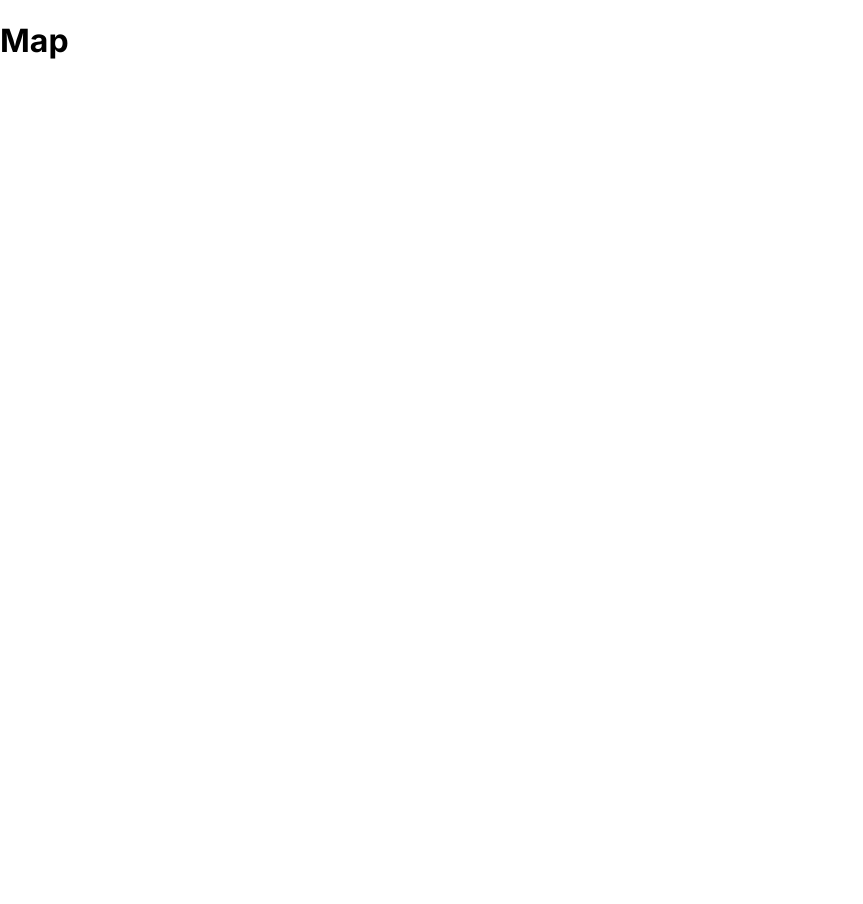
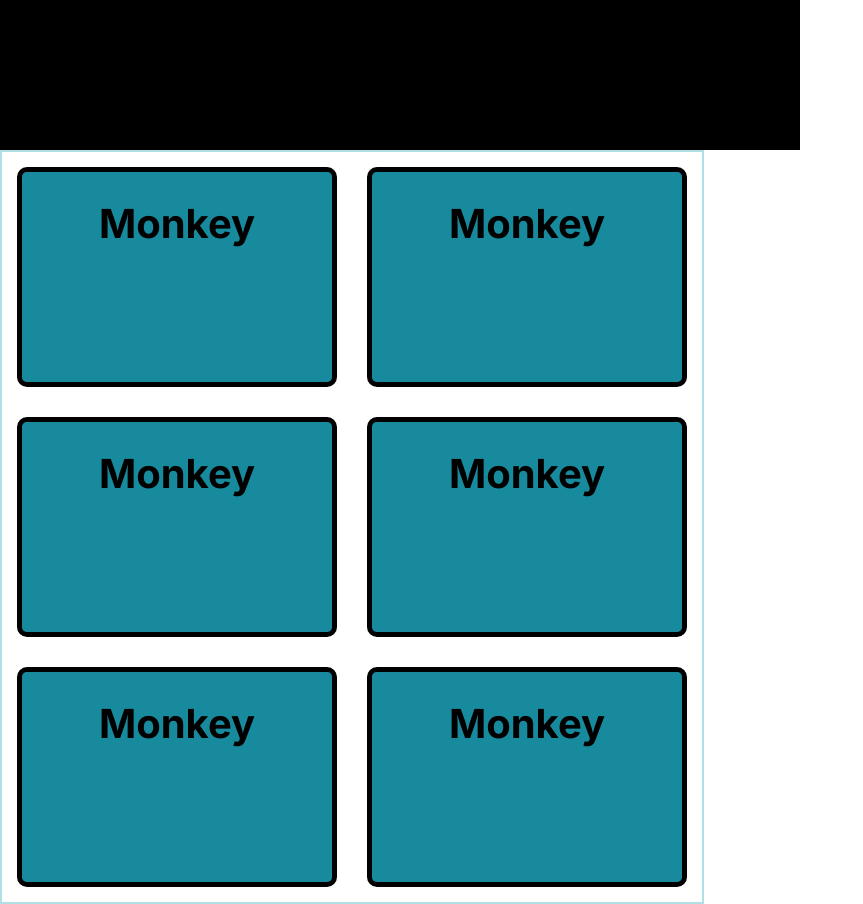
Before and after one commit to CharelSuarez/utsc-community, a Next.js app in the folder frontend/: page /map in a window 1280 px wide. Shown: the whole page, without its empty margins (0-863 px from the left). Before the commit the page ends 800 px from the top, so only its background shows below. Built offline with nearby package versions, Linux system fonts and the light colour scheme.

Commit message:
Added Events and Filter

```diff
--- a/frontend/src/app/map/page.tsx
+++ b/frontend/src/app/map/page.tsx
@@ -1,3 +1,7 @@
+import Filter from "@/components//FilterEvent/Filter";
+
 export default function Page() {
-    return <h1>Map</h1>
-}
+    return (
+        <Filter></Filter>
+    );
+  }
--- /dev/null
+++ b/frontend/src/components/Event/Event.css
@@ -0,0 +1,146 @@
+.body{
+    margin:0;
+    padding:0;
+    font-family: sans-serif;
+}
+.box{
+    position: relative;
+    width: calc(350px - 30px);
+    height: calc(250px - 30px);
+    background: #17469E;
+    float: left;
+    margin: 15px;
+    box-sizing: border-box;
+    overflow: hidden;
+    border-radius: 10px;
+    border: 5px solid #000;
+
+}
+.box .innerbox{
+    position: absolute;
+    top: 0;
+    left: 0;
+    width: 100%;
+    height: 100%;
+    background: #178A9E;
+    transition: 0.5s;
+    z-index: 1;
+    display: flex;
+}
+
+.box:hover .innerbox{
+    bottom: 40px;
+    width: 100%;
+    height: 25%;
+}
+
+.box .innerbox h1{
+    width: 100%;
+    height: 100%;
+    text-align: center;
+    position: absolute;
+    font-size: 40px;
+    transition:0.25s;
+    color: #000;
+}
+
+.box:hover .innerbox h1{
+    display: flex;
+    align-items: center;
+    justify-content: center;
+    font-size: 30px;
+    margin: 0;
+}
+
+.box .content{
+    position: absolute;
+    top: 100%;
+    width:100%;
+    height: calc(100% - 10px);
+    text-align: center;
+    padding: 20px;
+    box-sizing: border-box;
+    transition: 0.5s;
+
+}
+
+.box:hover .content{
+    top: 50px;
+    opacity: 1;
+
+}
+
+.box .content .description {
+    margin:0;
+    height: 110px;
+    width: 100%;
+    padding: 0;
+    color: #fff;
+}
+
+.box .content .eventdetails{
+    display: flex;
+    flex-direction: row;
+    justify-content: space-between;
+}
+
+.box .content .eventdetails .location {
+    margin:0;
+    width: 50px;
+    padding: 0;
+    color: #fff;
+    display: flex;
+    justify-content: flex-start;
+}
+
+.box .content .eventdetails .location .tooltiptext{
+    visibility: hidden;
+    width: 120px;
+    background-color: black;
+    color: #fff;
+    text-align: center;
+    border-radius: 6px;
+    padding: 5px 0;
+
+    /* Position the tooltip */
+    position: absolute;
+    z-index: 1;
+}
+
+.box .content .eventdetails .location:hover .tooltiptext {
+    visibility: visible;
+    width: 120px;
+    bottom: 35%;
+    left: 20%;
+    margin-left: -60px;
+  }
+
+  .box .content .eventdetails .date .tooltiptext{
+    visibility: hidden;
+    width: 120px;
+    background-color: black;
+    color: #fff;
+    text-align: center;
+    border-radius: 6px;
+    padding: 5px 0;
+
+    /* Position the tooltip */
+    position: absolute;
+    z-index: 1;
+}
+
+.box .content .eventdetails .date:hover .tooltiptext {
+    visibility: visible;
+    width: 120px;
+    bottom: 35%;
+    margin-left: -60px;
+  }
+
+.box .content .eventdetails .date {
+    margin:0;
+    width: 200px;
+    padding: 0;
+    color: #fff;
+    display: flex;
+    justify-content: flex-end;
+}
--- /dev/null
+++ b/frontend/src/components/Event/Event.tsx
@@ -0,0 +1,27 @@
+import "./Event.css";
+interface EventProps {
+    title: string;
+    description: string;
+    location: string;
+    date: string;
+}
+export default function Event({title, description, location, date}:EventProps){
+    return (
+            <div className="box">
+                <div className="innerbox">
+                    <h1>{title}</h1>
+                </div>
+                <div className="content">
+                    <div className="description">{description}</div>
+                    <div className="eventdetails">
+                        <div className="location">{location}
+                            <span className="tooltiptext">Location</span>
+                        </div>
+                        <div className="date">{date}
+                            <span className="tooltiptext">Date</span>
+                        </div>
+                    </div>
+                </div>
+            </div>
+      );
+}
--- /dev/null
+++ b/frontend/src/components/Events/Events.css
@@ -0,0 +1,5 @@
+.eventBox {
+    border: 2px solid powderblue;
+    width: 700px;
+    height: 750px;
+}
--- /dev/null
+++ b/frontend/src/components/Events/Events.tsx
@@ -0,0 +1,14 @@
+import "./Events.css";
+import Event from "@/components/Event/Event"
+export default function Events(){
+    return (
+      <div className="eventBox">
+        <Event title="Monkey" description="Event is so cooking good looking" location="HW" date="7pm-9pm 10/30/2023"/>
+        <Event title="Monkey" description="Event is so cooking good looking" location="HW" date="7pm-9pm 10/30/2023"/>
+        <Event title="Monkey" description="Event is so cooking good looking" location="HW" date="7pm-9pm 10/30/2023"/>
+        <Event title="Monkey" description="Event is so cooking good looking" location="HW" date="7pm-9pm 10/30/2023"/>
+        <Event title="Monkey" description="Event is so cooking good looking" location="HW" date="7pm-9pm 10/30/2023"/>
+        <Event title="Monkey" description="Event is so cooking good looking" location="HW" date="7pm-9pm 10/30/2023"/>
+      </div>
+      );
+}
--- /dev/null
+++ b/frontend/src/components/FilterEvent/Filter.css
@@ -0,0 +1,10 @@
+.filterBox{
+    height: 900px;
+    width: 800px;
+}
+
+.filterBox .filter{
+    background-color: black;
+    height: 150px;
+    width: 800px;
+}
--- /dev/null
+++ b/frontend/src/components/FilterEvent/Filter.tsx
@@ -0,0 +1,11 @@
+import "./Filter.css";
+import Events from "@/components/Events/Events";
+export default function Filter(){
+    return (
+      <div className="filterBox">
+        <div className="filter"></div>
+        <Events></Events>
+      </div>
+
+      );
+}
```
